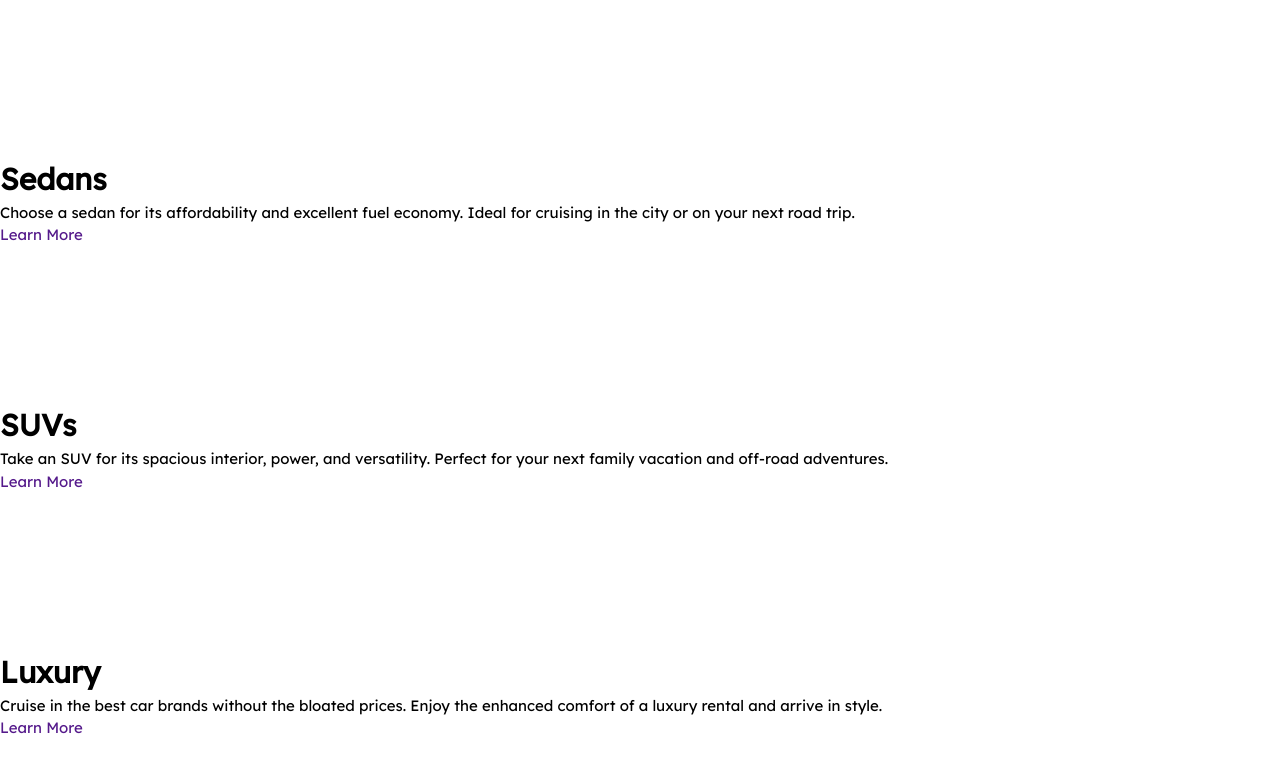
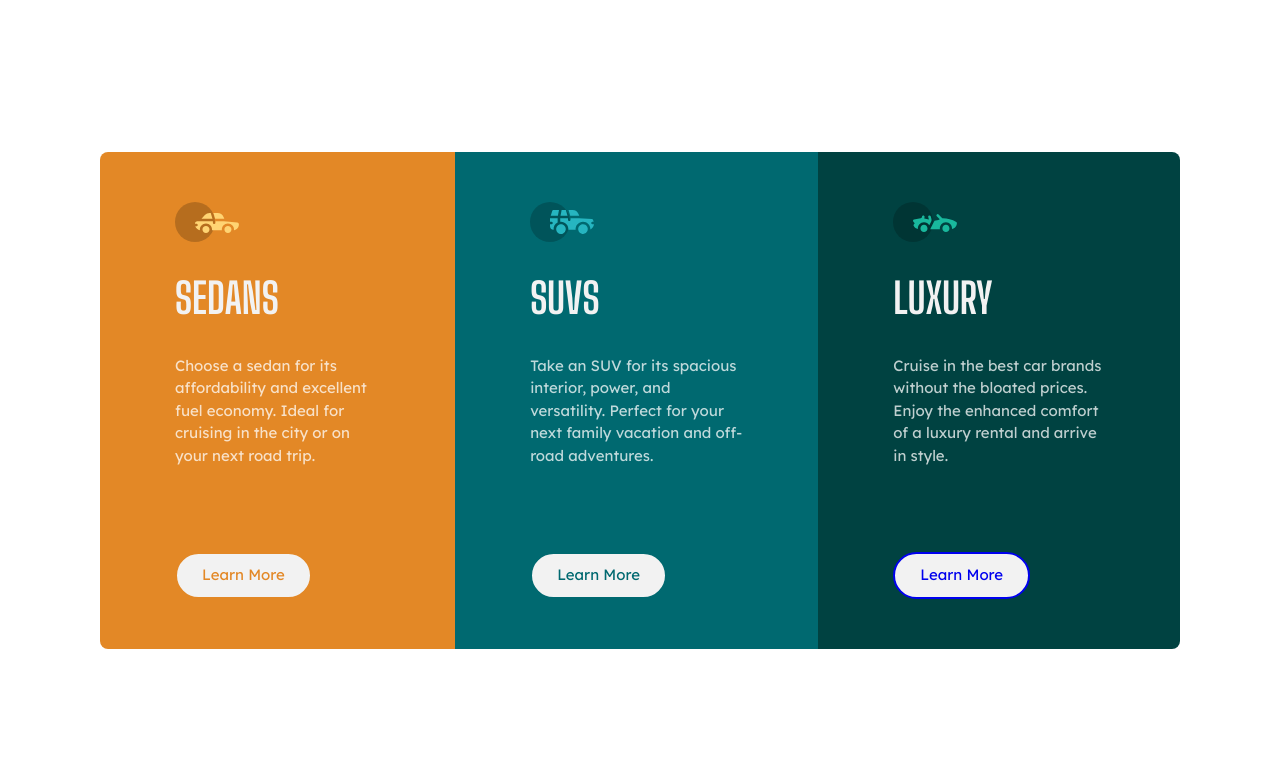
Before and after one commit to ryangholland/3-column-preview-card-compontent, a website built with Vite: page index.html in a window 1280 px wide. Built offline with nearby package versions, Linux system fonts and the light colour scheme.

Commit message:
Style desktop design

```diff
--- a/index.html
+++ b/index.html
@@ -13,33 +13,48 @@
     <link rel="stylesheet" href="style.css" />
   </head>
   <body>
-    <main class="container">
-      <div class="main-column">
-        <svg></svg>
+    <main class="main-container">
+      <div class="main-col sedans-col">
+        <img
+          src="./images/icon-sedans.svg"
+          alt="A sedan"
+          height="40"
+          width="64"
+        />
         <h1>Sedans</h1>
         <p>
           Choose a sedan for its affordability and excellent fuel economy. Ideal
           for cruising in the city or on your next road trip.
         </p>
-        <a href="">Learn More</a>
+        <a href="#" class="btn sedans-btn">Learn More</a>
       </div>
-      <div class="main-column">
-        <svg></svg>
+      <div class="main-col suvs-col">
+        <img
+          src="./images/icon-suvs.svg"
+          alt="A sedan"
+          height="40"
+          width="64"
+        />
         <h1>SUVs</h1>
         <p>
           Take an SUV for its spacious interior, power, and versatility. Perfect
           for your next family vacation and off-road adventures.
         </p>
-        <a href="">Learn More</a>
+        <a href="#" class="btn suvs-btn">Learn More</a>
       </div>
-      <div class="main-column">
-        <svg></svg>
+      <div class="main-col lux-col">
+        <img
+          src="./images/icon-luxury.svg"
+          alt="A sedan"
+          height="40"
+          width="64"
+        />
         <h1>Luxury</h1>
         <p>
           Cruise in the best car brands without the bloated prices. Enjoy the
           enhanced comfort of a luxury rental and arrive in style.
         </p>
-        <a href="">Learn More</a>
+        <a href="#" class="btn lux-btn">Learn More</a>
       </div>
     </main>
   </body>
--- a/style.css
+++ b/style.css
@@ -25,6 +25,10 @@ body {
 
   font-family: var(--ff-primary);
   font-weight: var(--fw-regular);
+  color: var(--neutral-transparent-white);
+
+  display: flex;
+  min-height: 100vh;
 }
 
 a {
@@ -38,3 +42,71 @@ ul {
 img {
   max-width: 100%;
 }
+
+.main-container {
+  max-width: 1080px;
+  margin: auto;
+  display: flex;
+}
+
+.main-col {
+  padding: 50px 75px;
+  display: flex;
+  flex-direction: column;
+  gap: 25px;
+}
+
+.main-col h1 {
+  font-family: var(--ff-heading);
+  text-transform: uppercase;
+  font-weight: var(--fw-bold);
+  font-size: 42px;
+  color: var(--neutral-very-light-gray);
+}
+
+.sedans-col {
+  background-color: var(--primary-bright-orange);
+  border-top-left-radius: 8px;
+  border-bottom-left-radius: 8px;
+}
+
+.suvs-col {
+  background-color: var(--primary-dark-cyan);
+}
+
+.lux-col {
+  background-color: var(--primary-very-dark-cyan);
+  border-top-right-radius: 8px;
+  border-bottom-right-radius: 8px;
+}
+
+.btn {
+  display: inline-block;
+  margin-right: auto;
+  margin-top: 60px;
+  padding: 10px 25px;
+  background-color: var(--neutral-very-light-gray);
+  text-decoration: none;
+  border: solid 2px;
+  border-radius: 25px;
+  cursor: pointer;
+  transition: 0.5s;
+}
+
+.sedans-btn {
+  color: var(--primary-bright-orange);
+}
+
+.suvs-btn {
+  color: var(--primary-dark-cyan);
+}
+
+.lux-btn {
+  color: --var(--primary-very-dark-cyan);
+}
+
+.btn:hover {
+  background-color: inherit;
+  color: var(--neutral-very-light-gray);
+  border-color: var(--neutral-very-light-gray);
+}
```
Also changed, not shown: images/icon-luxury.svg (added), images/icon-sedans.svg (added), images/icon-suvs.svg (added).
